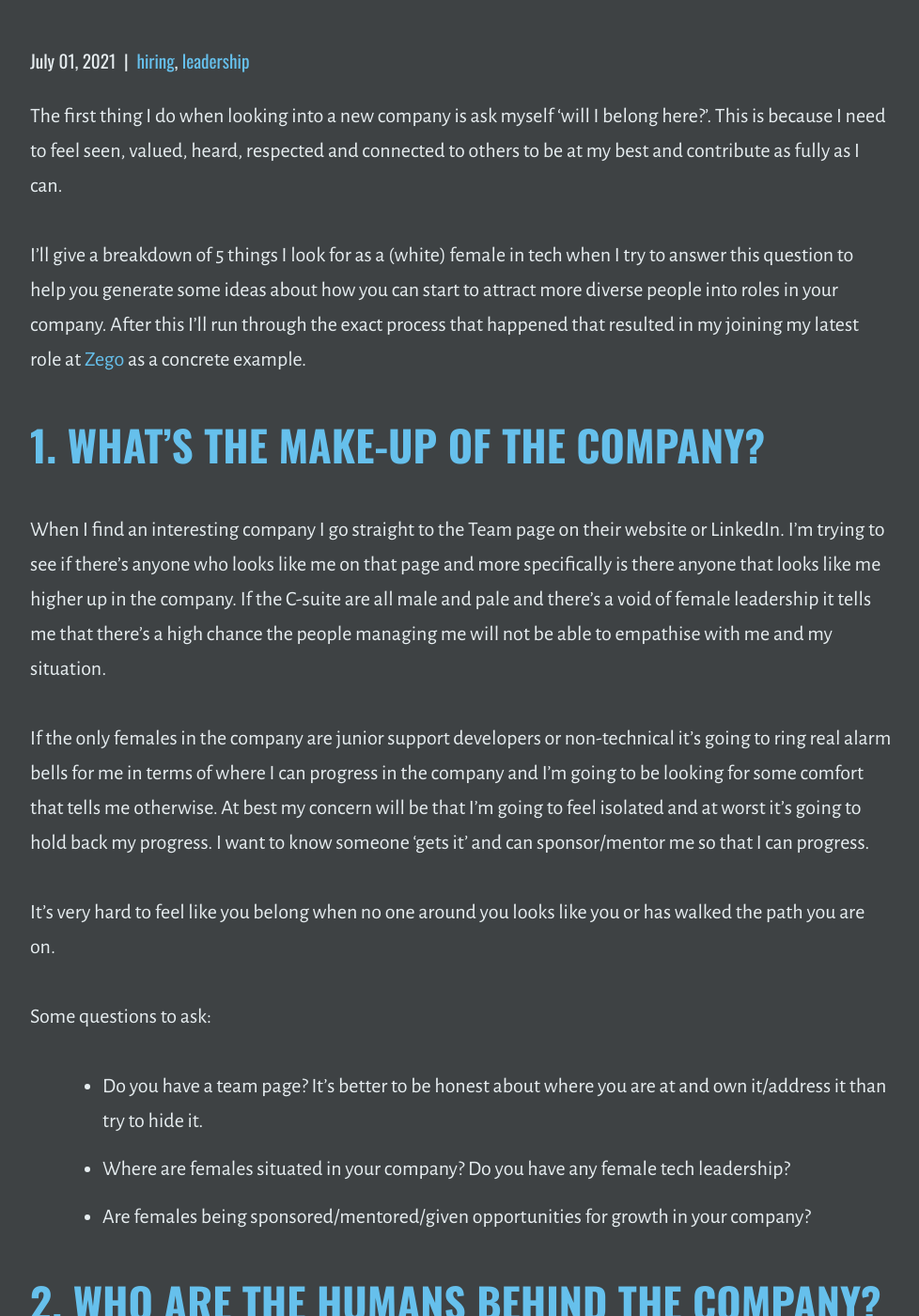
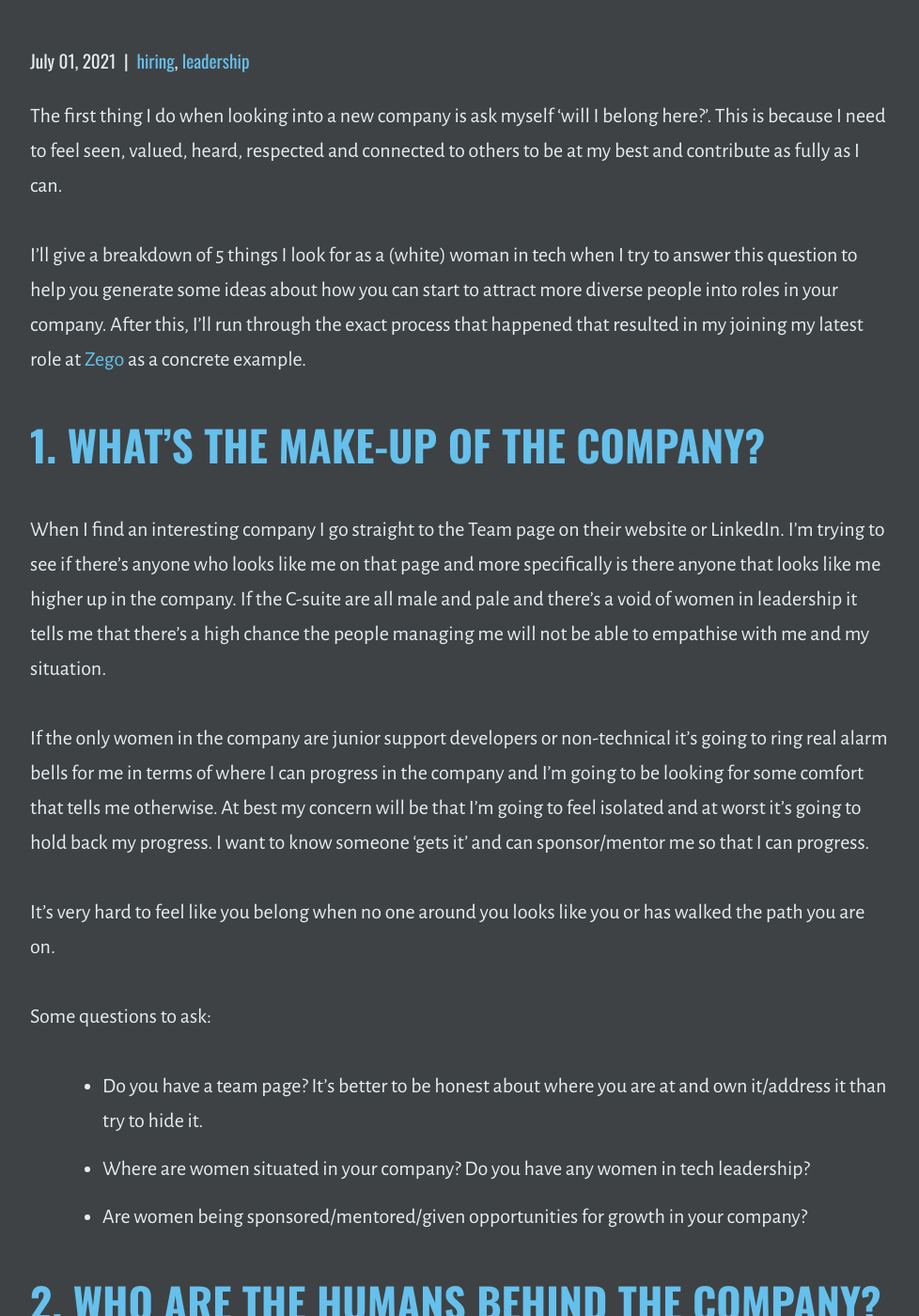
Before and after one commit to outragedpinkracoon/outragedpinkracoon.github.io, a Jekyll site: the page built from _posts/2021-07-01-will-i-belong-here.md, in a window 1280 px wide and 1400 px high, scrolled down 316 px. Shown: the whole window at 94% size, without its empty margins (149-1127 px from the left). Built offline with Jekyll 4.4.1, drawn with Linux system fonts in a browser that asks for light colours; some of the changed text lies outside the part shown.

Commit message:
change female to woman

```diff
--- a/_posts/2021-07-01-will-i-belong-here.md
+++ b/_posts/2021-07-01-will-i-belong-here.md
@@ -6,27 +6,27 @@ categories: [hiring, leadership]
 ---
 The first thing I do when looking into a new company is ask myself 'will I belong here?'. This is because I need to feel seen, valued, heard, respected and connected to others to be at my best and contribute as fully as I can.
 
-I'll give a breakdown of 5 things I look for as a (white) female in tech when I try to answer this question to help you generate some ideas about how you can start to attract more diverse people into roles in your company. After this I'll run through the exact process that happened that resulted in my joining my latest role at [Zego](https://www.zego.com/) as a concrete example.
+I'll give a breakdown of 5 things I look for as a (white) woman in tech when I try to answer this question to help you generate some ideas about how you can start to attract more diverse people into roles in your company. After this, I'll run through the exact process that happened that resulted in my joining my latest role at [Zego](https://www.zego.com/) as a concrete example.
 # 1. What's The Make-Up of the Company?
-When I find an interesting company I go straight to the Team page on their website or LinkedIn. I'm trying to see if there's anyone who looks like me on that page and more specifically is there anyone that looks like me higher up in the company. If the C-suite are all male and pale and there's a void of female leadership it tells me that there's a high chance the people managing me will not be able to empathise with me and my situation.
+When I find an interesting company I go straight to the Team page on their website or LinkedIn. I'm trying to see if there's anyone who looks like me on that page and more specifically is there anyone that looks like me higher up in the company. If the C-suite are all male and pale and there's a void of women in leadership it tells me that there's a high chance the people managing me will not be able to empathise with me and my situation.
 
-If the only females in the company are junior support developers or non-technical it's going to ring real alarm bells for me in terms of where I can progress in the company and I'm going to be looking for some comfort that tells me otherwise. At best my concern will be that I'm going to feel isolated and at worst it's going to hold back my progress. I want to know someone 'gets it' and can sponsor/mentor me so that I can progress.
+If the only women in the company are junior support developers or non-technical it's going to ring real alarm bells for me in terms of where I can progress in the company and I'm going to be looking for some comfort that tells me otherwise. At best my concern will be that I'm going to feel isolated and at worst it's going to hold back my progress. I want to know someone 'gets it' and can sponsor/mentor me so that I can progress.
 
 It's very hard to feel like you belong when no one around you looks like you or has walked the path you are on.
 
 Some questions to ask:
 - Do you have a team page? It's better to be honest about where you are at and own it/address it than try to hide it.
-- Where are females situated in your company? Do you have any female tech leadership?
-- Are females being sponsored/mentored/given opportunities for growth in your company?
+- Where are women situated in your company? Do you have any women in tech leadership?
+- Are women being sponsored/mentored/given opportunities for growth in your company?
 
 # 2. Who Are the Humans Behind the Company?
 Even if your company is all male and pale, I might still be interested if I can get comfort that the teams I'll be working with are emotionally mature, supportive and will treat me with respect. A bit of text about each team member can go a long way so that I can learn that others love to dance, watch wrestling, pet cats, look at racoons, play board games, collect Pokemon and do whatever other cool human activities we could share in common. If I only see a sea of male faces with no context, it doesn't help me understand what level of emotional burden I'm undertaking as the first non-male to join the team.
 
 Company or technical team values can help with this too if they are published and operationalised. If I can see the behaviours and concrete ways the people in your company work then I can get a better idea of if I'm going to feel like I belong or not.
 
-I love blogs about the people in the company, it was one of the main things that attracted me to [Zego](https://www.zego.com/) where I now work. There was a wealth of blogs about other females in the business, what they love doing outside of work, why they joined the company and how they find working there. It wasn't just them though, it was a wide range of employees so the females were not burdened in isolation with doing this extra work.
+I love blogs about the people in the company, it was one of the main things that attracted me to [Zego](https://www.zego.com/) where I now work. There was a wealth of blogs about other women in the business, what they love doing outside of work, why they joined the company and how they find working there. It wasn't just them though, it was a wide range of employees so the women were not burdened in isolation with doing this extra work.
 
->Before you read ANY FURTHER I want to say this right now. Should you decide to ask females in your company to produce assets like blogs or videos etc you MUST make this a valued and core part of the job and praise and celebrate it. Do not tack on more labour to those that are already emotionally burdened and may be struggling to progress and be seen.
+>Before you read ANY FURTHER I want to say this right now. Should you decide to ask women in your company to produce assets like blogs or videos etc you MUST make this a valued and core part of the job and praise and celebrate it. Do not tack on more labour to those that are already emotionally burdened and may be struggling to progress and be seen.
 
 
 Some questions to ask:
@@ -51,7 +51,7 @@ Some questions to ask:
 # 4. Processes or Policies That Show I Am Cared For
 I like to see any posts on LinkedIn and social media that talk about positive changes to company policies and processes to make a more inclusive environment. It could be a 4-day working week at full pay, a benefit that lets you claim mental health treatments like counselling or coaching, enhanced holidays/sick leave or anything else that signals that the company cares about people.
 
-This isn't about free beer or ping pong, which completely turns me off workplaces. I have the same reaction to a huge emphasis on company socials or being a 'family' because it is often forced, fake and points to personality cults and unhealthy culture. I like to know I _can_ be social with others when I want to, but I won't be _made to_. The last thing I want when I'm the only female on a team is to feel even more different by being on lots of calls or in gatherings where it brings it home in a very physical way.
+This isn't about free beer or ping pong, which completely turns me off workplaces. I have the same reaction to a huge emphasis on company socials or being a 'family' because it is often forced, fake and points to personality cults and unhealthy culture. I like to know I _can_ be social with others when I want to, but I won't be _made to_. The last thing I want when I'm the only woman on a team is to feel even more different by being on lots of calls or in gatherings where it brings it home in a very physical way.
 
 I need to shout out to remote work here. Being at home allows me to mitigate a lot of the micro-aggressions that could happen in person in an office and levels out power dynamics (this is a whole blog in itself). If a company supports remote work I'm 100% more likely to apply.
 
@@ -63,26 +63,26 @@ Some questions to ask:
 - Is anything like your progression framework open sourced for people to see before they apply?
 
 # 5. Community Involvement
-Lastly, I like to see what community activities the company is involved in like sponsoring women in tech meetups or running internal conferences or panel discussions that show they are actively thinking about diversity and putting their money where their virtue signalling is. This is a great way to get male employees involved in these communities and show that your employees are empathetic and able to relate and support females in tech.
+Lastly, I like to see what community activities the company is involved in like sponsoring women in tech meetups or running internal conferences or panel discussions that show they are actively thinking about diversity and putting their money where their virtue signalling is. This is a great way to get male employees involved in these communities and show that your employees are empathetic and able to relate to and support women in tech.
 
 This can also involve offering paid scholarships for coding boot camps for people to then join the company, apprenticeships, supporting back to work schemes or anything else like this.
 
 Some questions to ask:
-- What's your public persona as a company, are you associated with any community activities for females in tech?
-- Are you actively sponsoring (monetarily) any females in your community?
+- What's your public persona as a company, are you associated with any community activities for women in tech?
+- Are you actively sponsoring (monetarily) any women in your community?
 - Do you have any schemes that help people returning to work to join your company?
 
 # Why I Picked Zego
 This is the series of events from my last job search which illustrates why all of the above points matter.
 
-- Saw a tweet from someone at Zego that I used to work with, saying Zego increased the number of female employees that worked there by ~40% last year. Had never heard of Zego.
-- Got in touch with an ex-colleague and asked about the company culture and ways of working. On this call, they mentioned the CTO was female(!) and this got me really excited.
+- Saw a tweet from someone at Zego that I used to work with, saying Zego increased the number of women employees that worked there by ~40% last year. Had never heard of Zego.
+- Got in touch with an ex-colleague and asked about the company culture and ways of working. On this call, they mentioned the CTO was a woman(!) and this got me excited.
 - Learned the company supported remote working, big plus.
-- Had an informal coffee chat with the female CTO, loved her and thought she was fabulous. Learned there were several other females in the engineering department, both in management and technical roles. Got comfort on sustainable working on the back of the $150m raise and asked about impact on culture.
-- Saw blog videos about 2 female staff members, what they love doing outside of work, why they joined Zego and what it's been like working there.
-- Reached out to the 2 staff members in the videos for informal coffee chats. Got on really well with them and got an honest opinion of the company.
-- Followed the normal application process through to completion, felt welcomed and respected. Got job offer.
-- Watched a recording of the female CTO talking on CTO Craft about onboarding and absolutely loved it and various other posts on community activities.
+- Had an informal coffee chat with the CTO, loved her and thought she was fabulous. Learned there were several other women in the engineering department, both in management and technical roles. Got comfort on sustainable working on the back of the $150m raise and asked about the impact on culture.
+- Saw blog videos about 2 women staff members, what they love doing outside of work, why they joined Zego and what it's been like working there.
+- Reached out to the 2 staff members in the videos for informal coffee chats. Got on well with them and got an honest opinion of the company.
+- Followed the normal application process through to completion, felt welcomed and respected. Got a job offer.
+- Watched a recording of the CTO talking on CTO Craft about onboarding and loved it and various other posts on community activities.
 - Saw a LinkedIn post about trans inclusive policies rolled out at Zego.
 - Got even more excited about my new job.
 
@@ -91,10 +91,10 @@ You can see what power just one blog and one Tweet can have!
 # Summary
 
 Key points:
-- Be aware of where females are in your company hierarchy because this affects the perception of growth opportunities and sponsorship.
-- If you don't yet have any females in your company that's okay, be honest about it and own it/address it.
+- Be aware of where women are in your company hierarchy because this affects the perception of growth opportunities and sponsorship.
+- If you don't yet have any women in your company that's okay, be honest about it and own it/address it.
 - Your website/social media presence is a huge asset in being able to showcase the way of working, values and people in your organisation.
 - Shout about policies and processes that show you care about your people.
-- Community involvement can be a great way to show that your company has allies that care about females in tech.
+- Community involvement can be a great way to show that your company has allies that care about women in tech.
 
 This is a snapshot of some of the key activities I undertake when trying to decide if I will belong in a company I'm thinking of applying for, but there's so much more that can be done! No matter where you are at with your current diversity ratio, you can make a start _right now_ by owning it and trying to make a difference. Even reading this blog was a big first step!
```
